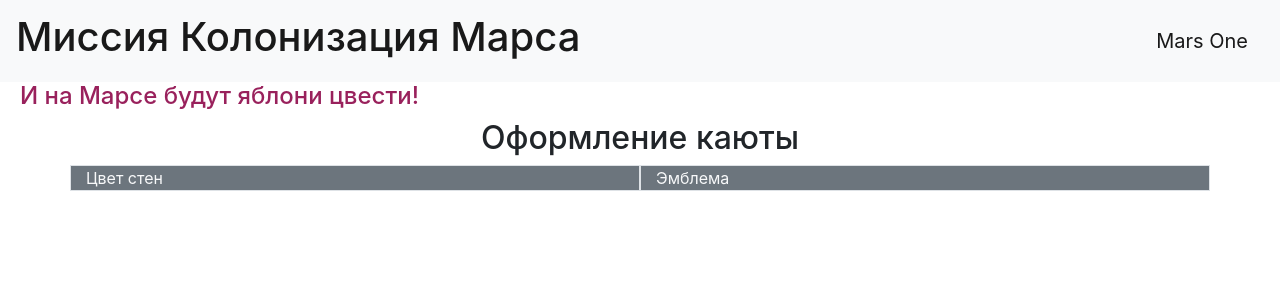
After one commit to IlyaPodkolzin/yandexProject2, a Flask app: page /table_param/1/1 in a window 1280 px wide. The commit adds this page. Shown: the top 300 px of the page. Run offline with Flask 2, Linux system fonts and the light colour scheme; some libraries are stand-ins or nearby versions.

Commit message:
/table_param

```diff
--- a/main.py
+++ b/main.py
@@ -54,5 +54,10 @@ def distribution():
     return render_template('distribution.html', astronaut_list=astronaut_list)
 
 
+@app.route('/table_param/<sex>/<int:age>')
+def table(sex, age):
+    return render_template('table.html', sex=sex, age=age)
+
+
 if __name__ == '__main__':
     app.run(port=8080, host='127.0.0.1')
--- /dev/null
+++ b/templates/table.html
@@ -0,0 +1,36 @@
+{% extends "base.html" %}
+
+{% block content %}
+    <center><h2>Оформление каюты</h2></center>
+        <div class="row">
+            <div class="col-sm border bg-secondary text-light">
+                Цвет стен
+            </div>
+            <div class="col-sm border bg-secondary text-light">
+                Эмблема
+            </div>
+        </div>
+        <div class="row">
+            {% if sex == "male" and age < 21 %}
+                <div class="col border" style="height: 500px; background-color: #b0c4de"></div>
+                <div class="col border">
+                    <img src="/static/img/little_alien.jpg" style="height: 500px; width: 300px"/>
+                </div>
+            {% elif sex == "male" and age >= 21 %}
+                <div class="col border" style="height: 500px; background-color: #007ff0"></div>
+                <div class="col border">
+                    <img src="/static/img/big_alien.jpg" style="height: 500px; width: 300px"/>
+                </div>
+            {% elif sex == "female" and age < 21 %}
+                <div class="col border" style="height: 500px; background-color: #ffa07a"></div>
+                <div class="col border">
+                    <img src="/static/img/little_alien.jpg" style="height: 500px; width: 300px"/>
+                </div>
+            {% elif sex == "female" and age >= 21 %}
+                <div class="col border" style="height: 500px; background-color: #ff4500"></div>
+                <div class="col border">
+                    <img src="/static/img/big_alien.jpg" style="height: 500px; width: 300px"/>
+                </div>
+            {% endif %}
+        </div>
+{% endblock %}
```
Also changed, not shown: static/css/style.css (line endings or trailing spaces), static/img/big_alien.jpg (added), static/img/little_alien.jpg (added).
